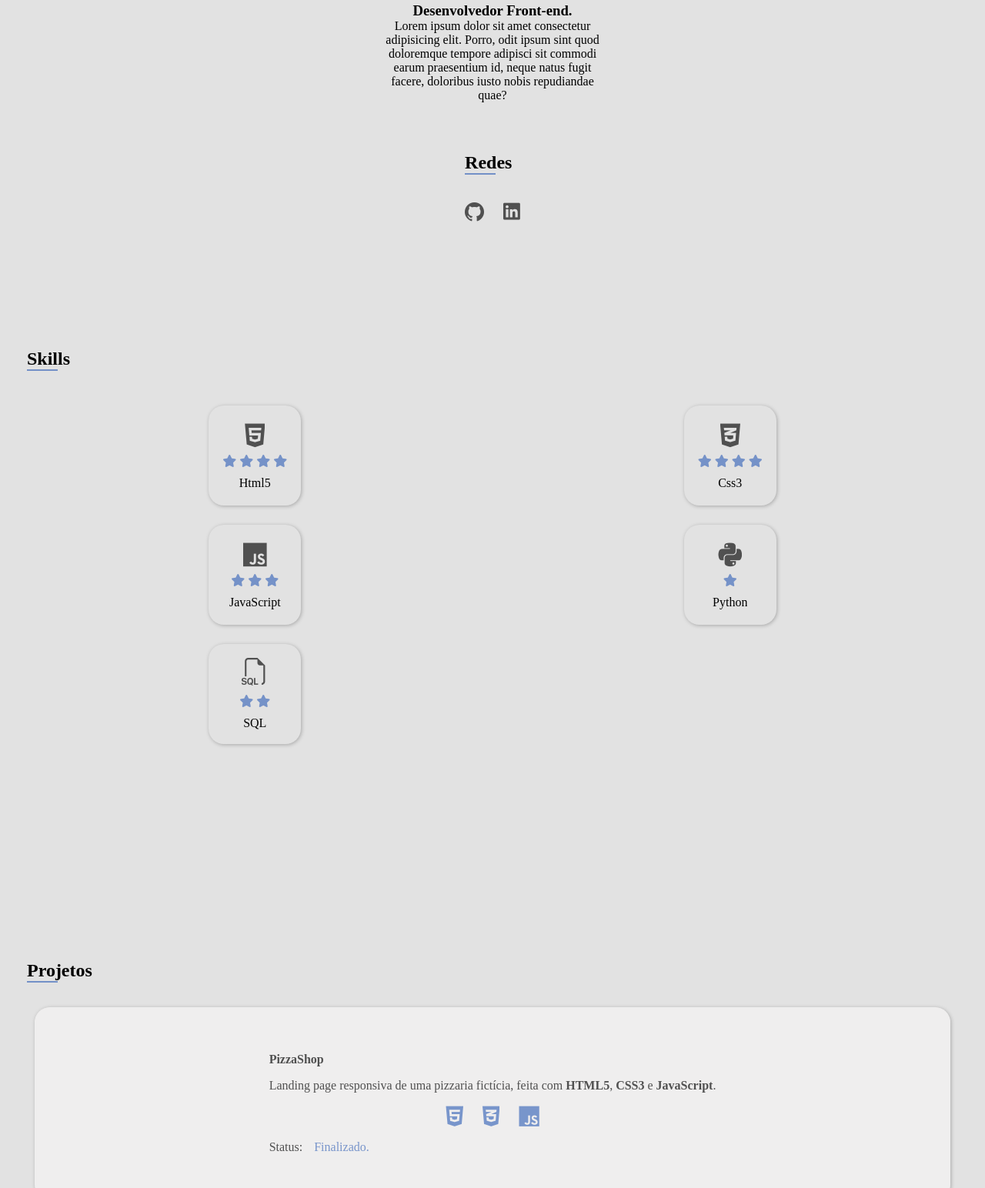
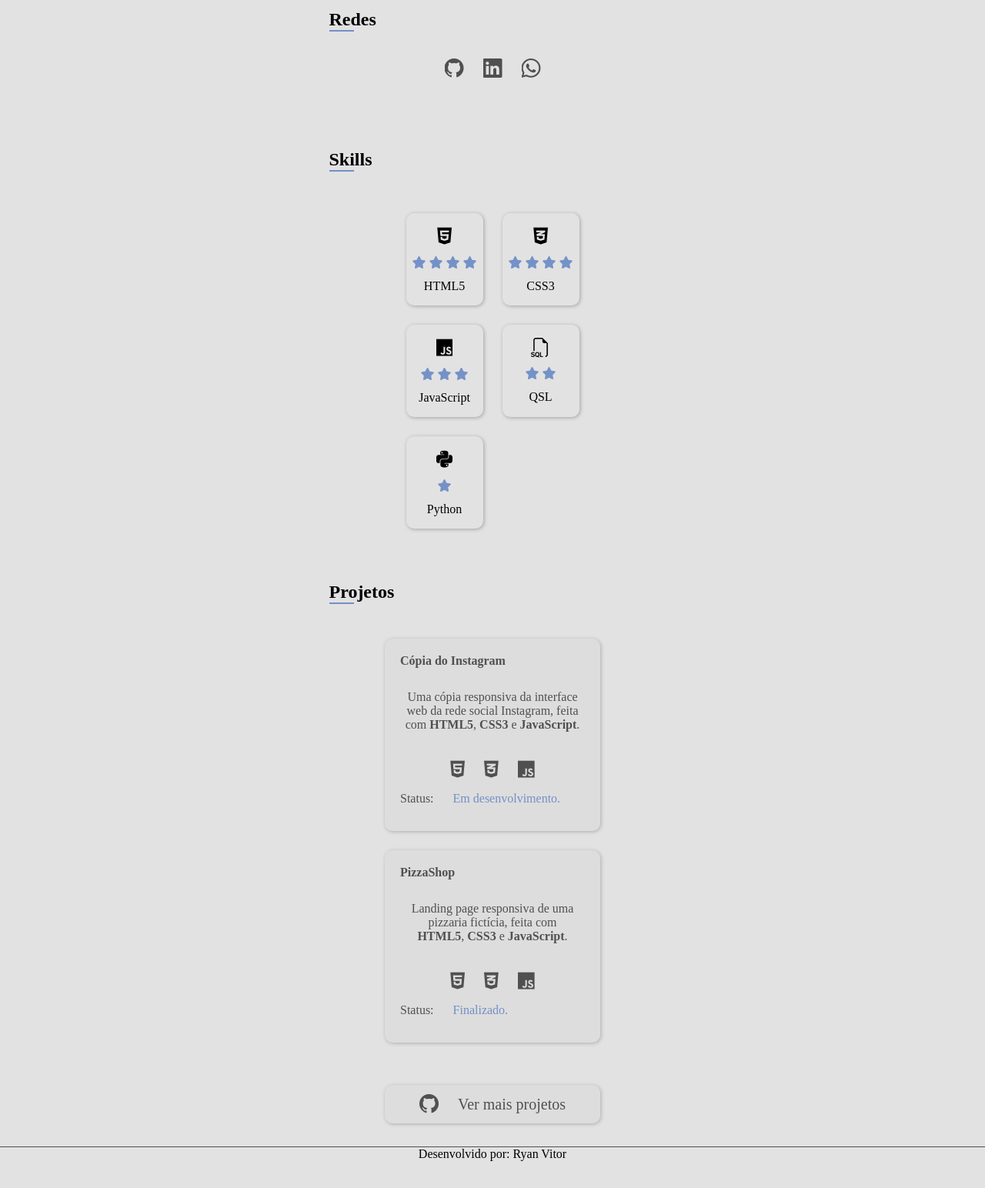
Before and after one commit to RyanVitorr/portfolio-, a plain HTML site: page index.html in a window 1280 px wide. Shown: the part 1217-2761 px from the top of the page at 77% size. After the commit the page ends 2726 px from the top, so only its background shows below. Drawn offline with nearby package versions, Linux system fonts and the light colour scheme.

Commit message:
finalizei o mobile first

```diff
--- a/estilos/mobileFirst.css
+++ b/estilos/mobileFirst.css
@@ -165,43 +165,31 @@ main {
 
 #sobre {
     display: flex;
-    flex-direction: column;
     justify-content: center;
-    align-items: center;
-    gap: 65px;
-    height: 100vh;
     padding: 0 35px;
 }
 
-#sobre-infos {
+#conteudo-sobre {
     display: flex;
     flex-direction: column;
-    justify-content: center;
     gap: 35px;
 }
 
-.linha-titulo {
+.linha-titulo{
     display: block;
-    width: 2.5rem;
+    width: 2rem;
     height: 2px;
     background-color: var(--cor3);
 }
 
-#img-text {
+#infos-sobre {
     display: flex;
     flex-direction: column;
     align-items: center;
-    justify-content: center;
-    text-align: center;
-    gap: 35px;
-    width: 360px;
+    gap: 25px;
 }
 
-#sobre-text {
-    padding: 0 35px;
-}
-
-#barra-cor-img {
+#area-azul-img {
     display: flex;
     align-items: center;
     justify-content: center;
@@ -212,7 +200,7 @@ main {
     overflow: hidden;
 }
 
-#barra-branca-img{
+#area-branca-img {
     width: 125px;
     height: 125px;
     border-radius: 50%;
@@ -221,7 +209,7 @@ main {
     overflow: hidden;
 }
 
-#barra-branca-img > img {
+#area-branca-img > img {
     width: 100%;
     height: 100%;
     border-radius: 50%;
@@ -229,183 +217,170 @@ main {
     object-fit: cover;
 }
 
-#redes-infos {
+#text-sobre {
+    display: flex;
+    flex-direction: column;
+    align-items: center;
+    text-align: center;
+    max-width: 425px;
+    gap: 10px;
+}
+
+
+/* redes */
+
+#titulo-redes {
+    margin-top: 25px;
+}
+
+#infos-redes {
+    display: flex;
+    align-items: center;
+    justify-content: center;
+    gap: 25px;
+    margin-bottom: 10px;
+}
+
+#infos-redes > a {color: var(--cor4);}
+#infos-redes > a:hover {color: var(--cor3);}
+
+#infos-redes > a > i {font-size: 25px;}
+
+/* skills */
+
+#skills {
+    display: flex;
+    justify-content: center;
+    padding: 0 35px;
+    margin-top: 80px;
+}
+
+#conteudo-skills {
     display: flex;
     flex-direction: column;
     gap: 35px;
+    width: 425px;
 }
 
-#redes-icons {
-    display: flex;
+#infos-skills {
+    display: grid;
+    grid-template-columns: auto auto;
+    justify-content: center;
     align-items: center;
-    justify-content: center;
-    width: 100%;
     gap: 25px;
+    padding: 1.2em
 }
 
-#redes-icons > a {
-    font-size: 25px;
-    color: var(--cor4);
-    cursor: pointer;
-}
-#redes-icons > a:hover {color: var(--cor3);}
-
-/* skils */
-
-#skills {
-    display: flex;
-    flex-direction: column;
-    height: 100vh;
-    gap: 35px;
-    padding: 20px 35px;
-}
-
-#area-skills {
-    display: grid;
-    grid-template-columns: auto auto;
-    align-items: center;
-    justify-content: space-around;
-    gap: 25px;
-    padding: 10px 0;
-}
-
-.skill-card {
+.card-skills {
     display: flex;
     flex-direction: column;
     align-items: center;
     justify-content: center;
-    height: 130px;
-    width: 120px;
-    gap: 8px;
-    border-radius: 20px;
-    box-shadow: 1px 1px 5px rgba(0, 0, 0, 0.26);
-    cursor: pointer;
+    width: 100px;
+    height: 120px;
+    gap: 10px;
+    box-shadow: 1px 1px 5px rgba(0, 0, 0, 0.281);
+    border-radius: 10px;
 }
 
-.skill-card > i {
-    font-size: 35px;
-    color: var(--cor4);
-}
-
-.nivel-skill > i {
-    color: var(--cor3);
-}
+.icone-skill > i {font-size: 25px;}
+.level-skill > i {color: var(--cor3);}
 
 /* projetos */
 
 #projetos {
     display: flex;
-    flex-direction: column;
-    height: 100vh;
-    gap: 1rem;
-    padding: 15px 35px;
+    justify-content: center;
+    padding: 0 35px;
+    margin-top: 50px;
 }
 
-#titulo-projetos{height: 35px;}
+#conteudo-projetos {
+    display: flex;
+    flex-direction: column;
+    gap: 35px;
+    width: 425px;
+}
 
-#projetos-area {
+#projetos-info {
     display: flex;
     flex-direction: column;
     align-items: center;
-    justify-content: center;
-    gap: 1rem;
+    gap: 25px;
     padding: 10px;
 }
 
-.projetos-card {
-    display: flex;
-    flex-direction: column;
-    align-items: center;
+.card-projetos {
+    display: grid;
     justify-content: center;
+    width: 280px;
     height: 250px;
-    width: 100%;
-    gap: 1.5rem;
-    padding: 1rem;
-    border-radius: 20px;
-    box-shadow: 1px 1px 5px rgba(0, 0, 0, 0.26);
-    background-color: var(--cor6);
-    overflow: hidden;
-    cursor: pointer;
+    box-shadow: 1px 1px 5px rgba(0, 0, 0, 0.233);
+    border-radius: 10px;
+    padding: 20px;
+    gap: 70px;
+    background-color: var(--cor7);
 }
 
-.projetos-card > a {display: grid; gap: 1rem; color: var(--cor4);}
+.card-projetos > a {display: grid; gap: 10px; cursor: pointer;}
 
-.desc-projeto {
-    display: flex;
-    align-items: center;
-    justify-content: center;
-    width: 100%;
-    height: auto;
-}
+.nome-projeto > h4 {color: var(--cor4);}
 
-.desc-projeto > p {font-size: 16px;}
+.desc-projeto {height: auto; padding: 5px; text-align: center;}
+.desc-projeto > p {color: var(--cor4);}
 
 .tecnologias-projeto {
     display: flex;
     align-items: center;
     justify-content: center;
-    height: auto;
     gap: 25px;
 }
 
-.tecnologias-projeto > i {
-    font-size: 30px;
-    color: var(--cor3);
-}
+.tecnologias-projeto > i{font-size: 25px; color: var(--cor4);}
+.tecnologias-projeto > i:hover{color: var(--cor3);}
 
-.status {
-    display: flex;
-    align-items: center;
-    gap: 15px;
-    width: 100%;
-}
+.status-projeto{display: flex; gap: 25px;}
+.status-projeto > span {color: var(--cor4);}
+.status-projeto > p {color: var(--cor3);}
 
-.status > span {
-    color: var(--cor4);
-}
-.status > p {color: var(--cor3);}
+/* mais projetos */
 
-#mais-projetos {
+#mais-projetos{
     display: flex;
     align-items: center;
     justify-content: center;
-    width: 100%;
-}
-
-
-/* ver mais  */
-
-#mais-projetos{
+    gap: 35px;
     padding: 10px;
-    overflow: hidden;
 }
 
 #area-mais {
     display: flex;
     align-items: center;
     justify-content: center;
-    width: 200px;
+    width: 280px;
     height: 50px;
-    background-color: var(--cor6);
+    box-shadow: 1px 1px 5px rgba(0, 0, 0, 0.233);
     border-radius: 10px;
-    box-shadow: 1px 1px 5px rgba(0, 0, 0, 0.212);
-    cursor: pointer;
+    background-color: var(--cor7);
 }
-#area-mais > a {color: var(--cor4);}
 
 #info-mais {
     display: flex;
     align-items: center;
     justify-content: center;
-    gap: 10px;
+    gap: 25px;
 }
 
-#info-mais > i {font-size: 20px;}
+#info-mais > i {font-size: 25px; color: var(--cor4);}
+#info-mais > p {font-size: 20px; color: var(--cor4);}
+
 /* footer */
 
-footer {
+#area-footer{
     display: flex;
     align-items: center;
     justify-content: center;
-    border-top: 1px solid var(--cor3);
+    border-top: 1px solid var(--cor4);
+    margin-top: 20px;
+    gap: 25px;
 }
--- a/index.html
+++ b/index.html
@@ -40,17 +40,17 @@
     </header>
 
     <main>
-        <div id="principal">
-            <section id="principal-img">
+        <section id="principal">
+            <div id="principal-img">
+                <i></i>
+            </div>
 
-            </section>
-
-            <section id="principal-text">
+            <div id="principal-text">
                 <p>Holá,</p>
-                <h1>Me chamo Ryan, <br> Sou um desenvolvedor Front-end. </h1>
+                <h1>Me chamo Ryan, <br> Sou um desenvolvedor Front-end.</h1>
                 <p>Seja bem vindo(a) ao meu portfólio.</p>
 
-                <div id="sobre-e-icons">
+                <section id="sobre-e-icons">
                     <a href="#sobre">
                         <div id="principal-sobre"><p>Sobre Mim</p></div>
                     </a>
@@ -59,108 +59,176 @@
                         <a href="https://github.com/RyanVitorr" target="_blank"><i class="bi bi-github"></i></a>
                         <a href="https://www.linkedin.com/in/ryan-vitor-5b0522288/" target="_blank"><i class="fa-brands fa-linkedin"></i></a>
                     </div>
+                </section>
+
             </div>
+        </section>
 
-            </section>
-        </div>
-
-        <div id="sobre">
-            <section id="sobre-infos">
-                <div id="sobre-titulo">
+        <section id="sobre">
+            <div id="conteudo-sobre">
+                <section id="titulo-sobre">
                     <h2>Sobre</h2>
                     <span class="linha-titulo"></span>
-                </div>
+                </section>
 
-                <div id="img-text">
-                    <div id="sobre-img">
-                        <div id="barra-cor-img">
-                            <div id="barra-branca-img">
-                                <img src="img/fotoSobre/eu-curriculov2.png" alt="">
-                            </div>
-                        </div>
-                    </div>
-                    <div id="sobre-text">
-                        <h3>Desenvolvedor Front-end.</h3>
-                        <p>Lorem ipsum dolor sit amet consectetur adipisicing elit. Porro, odit ipsum sint quod doloremque tempore adipisci sit commodi earum praesentium id, neque natus fugit facere, doloribus iusto nobis repudiandae quae?</p>
+                <section id="infos-sobre">
+                    <section id="imagem-sobre">
+                        <div id="area-azul-img">
+                            <div id="area-branca-img">
+                                <img id="img" src="img/fotoSobre/eu-curriculov2.png" alt="">
                             </div>
                         </div>
                     </section>
 
-            <section id="redes-infos">
-                <div id="redes-titulo">
+                    <section id="text-sobre">
+                        <h4>Desenvolvedor Front-end.</h4>
+                        <p>Lorem ipsum dolor sit amet consectetur adipisicing elit. Modi ipsam cum tenetur qui necessitatibus et odio magnam cumque dolorem, sapiente quaerat aspernatur fugit perspiciatis incidunt. Molestias beatae cumque nostrum quod?</p>
+                    </section>
+                </section>
+
+                <section id="titulo-redes">
                     <h2>Redes</h2>
                     <span class="linha-titulo"></span>
-                </div>
-                <div id="redes-icons">
+                </section>
+
+                <section id="infos-redes">
                     <a href="https://github.com/RyanVitorr" target="_blank"><i class="bi bi-github"></i></a>
-                    <a href="https://www.linkedin.com/in/ryan-vitor-5b0522288/" target="_blank"><i class="fa-brands fa-linkedin"></i></a>
+
+                    <a href="https://www.linkedin.com/in/ryan-vitor-5b0522288/" target="_blank"><i class="bi bi-linkedin"></i></a>
+
+                    <a href="#" target="_blank"><i class="bi bi-whatsapp"></i></a>
+                </section>
             </div>
         </section>
-        </div>
 
-        <div id="skills">
+        <section id="skills">
+            <div id="conteudo-skills">
                 <section id="titulo-skills">
                     <h2>Skills</h2>
                     <span class="linha-titulo"></span>
                 </section>
 
-            <section id="area-skills">
-                <div class="skill-card">
+                <section id="infos-skills">
+                    <div class="card-skills">
+                        <section class="icone-skill">
                             <i class="fa-brands fa-html5"></i>
-                    <div class="nivel-skill">
+                        </section>
+                        <section class="level-skill">
                             <i class="fa-solid fa-star"></i>
                             <i class="fa-solid fa-star"></i>
                             <i class="fa-solid fa-star"></i>
                             <i class="fa-solid fa-star"></i>
+                            <i class=""></i>
+                        </section>
+
+                        <section class="nome-skill">
+                            <p>HTML5</p>
+                        </section>
                     </div>
-                    <p>Html5</p>
-                </div>
-                <div class="skill-card">
+
+                    <div class="card-skills">
+                        <section class="icone-skill">
                             <i class="fa-brands fa-css3-alt"></i>
-                    <div class="nivel-skill">
+                        </section>
+                        <section class="level-skill">
                             <i class="fa-solid fa-star"></i>
                             <i class="fa-solid fa-star"></i>
                             <i class="fa-solid fa-star"></i>
                             <i class="fa-solid fa-star"></i>
+                            <i class=""></i>
+                        </section>
+
+                        <section class="nome-skill">
+                            <p>CSS3</p>
+                        </section>
                     </div>
-                    <p>Css3</p>
-                </div>
-                <div class="skill-card">
+
+                    <div class="card-skills">
+                        <section class="icone-skill">
                             <i class="fa-brands fa-js"></i>
-                    <div class="nivel-skill">
+                        </section>
+                        <section class="level-skill">
                             <i class="fa-solid fa-star"></i>
                             <i class="fa-solid fa-star"></i>
                             <i class="fa-solid fa-star"></i>
+                            <i class=""></i>
+                            <i class=""></i>
+                        </section>
+
+                        <section class="nome-skill">
+                            <p>JavaScript</p>
+                        </section>
                     </div>
-                    <p>JavaScript</p>
-                </div>
-                <div class="skill-card">
-                    <i class="fa-brands fa-python"></i>
-                    <div class="nivel-skill">
-                        <i class="fa-solid fa-star"></i>
-                    </div>
-                    <p>Python</p>
-                </div>
-                 <div class="skill-card">
+
+                    <div class="card-skills">
+                        <section class="icone-skill">
                             <i class="bi bi-filetype-sql"></i>
-                    <div class="nivel-skill">
+                        </section>
+                        <section class="level-skill">
                             <i class="fa-solid fa-star"></i>
                             <i class="fa-solid fa-star"></i>
+                            <i class=""></i>
+                            <i class=""></i>
+                            <i class=""></i>
+                        </section>
+
+                        <section class="nome-skill">
+                            <p>QSL</p>
+                        </section>
                     </div>
-                    <p>SQL</p>
+
+                    <div class="card-skills">
+                        <section class="icone-skill">
+                            <i class="fa-brands fa-python"></i>
+                        </section>
+                        <section class="level-skill">
+                            <i class="fa-solid fa-star"></i>
+                            <i class=""></i>
+                            <i class=""></i>
+                            <i class=""></i>
+                            <i class=""></i>
+                        </section>
+
+                        <section class="nome-skill">
+                            <p>Python</p>
+                        </section>
                     </div>
                 </section>
             </div>
+        </section>
 
-        <div id="projetos">
+        <section id="projetos">
+            <div id="conteudo-projetos">
                 <section id="titulo-projetos">
                     <h2>Projetos</h2>
                     <span class="linha-titulo"></span>
                 </section>
 
-            <section id="projetos-area">
+                <section id="projetos-info">
+                    <div class="card-projetos">
+                        <a href="https://ryanvitorr.github.io/copia-instagram-v2/" target="_blank">
 
-                <div class="projetos-card">
+                            <div class="nome-projeto">
+                                <h4>Cópia do Instagram</h4>
+                            </div>
+                            <div class="desc-projeto">
+                                <p>Uma cópia responsiva da interface web da rede social Instagram, feita com <strong>HTML5</strong>, <strong>CSS3</strong> e <strong>JavaScript</strong>.</p>
+                            </div>
+
+                            <div class="tecnologias-projeto">
+                                <i class="fa-brands fa-html5"></i>
+                                <i class="fa-brands fa-css3-alt"></i>
+                                <i class="fa-brands fa-js"></i>
+                            </div>
+
+                            <div class="status-projeto">
+                                <span>Status:</span>
+                                <p>Em desenvolvimento.</p>
+                            </div>
+                        </a>
+                    </div>
+
+                    <div class="card-projetos">
                         <a href="https://ryanvitorr.github.io/PizzaShop/#first-section" target="_blank">
                             <div class="nome-projeto">
                                 <h4>PizzaShop</h4>
@@ -175,36 +243,12 @@
                                 <i class="fa-brands fa-js"></i>
                             </div>
 
-                        <div class="status">
+                            <div class="status-projeto">
                                 <span>Status:</span>
                                 <p>Finalizado.</p>
                             </div>
                         </a>
                     </div>
-
-
-                <div class="projetos-card">
-                    <a href="https://ryanvitorr.github.io/copia-instagram-v2/" target="_blank">
-                        <div class="nome-projeto">
-                            <h4>Cópia do Instagram</h4>
-                        </div>
-                        <div class="desc-projeto">
-                            <p>Uma cópia responsiva da interface web da rede social Instagram, feita com <strong>HTML5</strong>, <strong>CSS3</strong> e <strong>JavaScript</strong>.</p>
-                        </div>
-
-                        <div class="tecnologias-projeto">
-                            <i class="fa-brands fa-html5"></i>
-                            <i class="fa-brands fa-css3-alt"></i>
-                            <i class="fa-brands fa-js"></i>
-                        </div>
-
-                        <div class="status">
-                            <span>Status:</span>
-                            <p>Em desenvolvimento.</p>
-                        </div>
-                    </a>
-                </div>
-
                 </section>
 
                 <section id="mais-projetos">
@@ -218,6 +262,7 @@
                 </div>
             </section>
             </div>
+        </section>
     </main>
 
     <footer>
```
Lines whose indentation alone changed are shown as unchanged.
